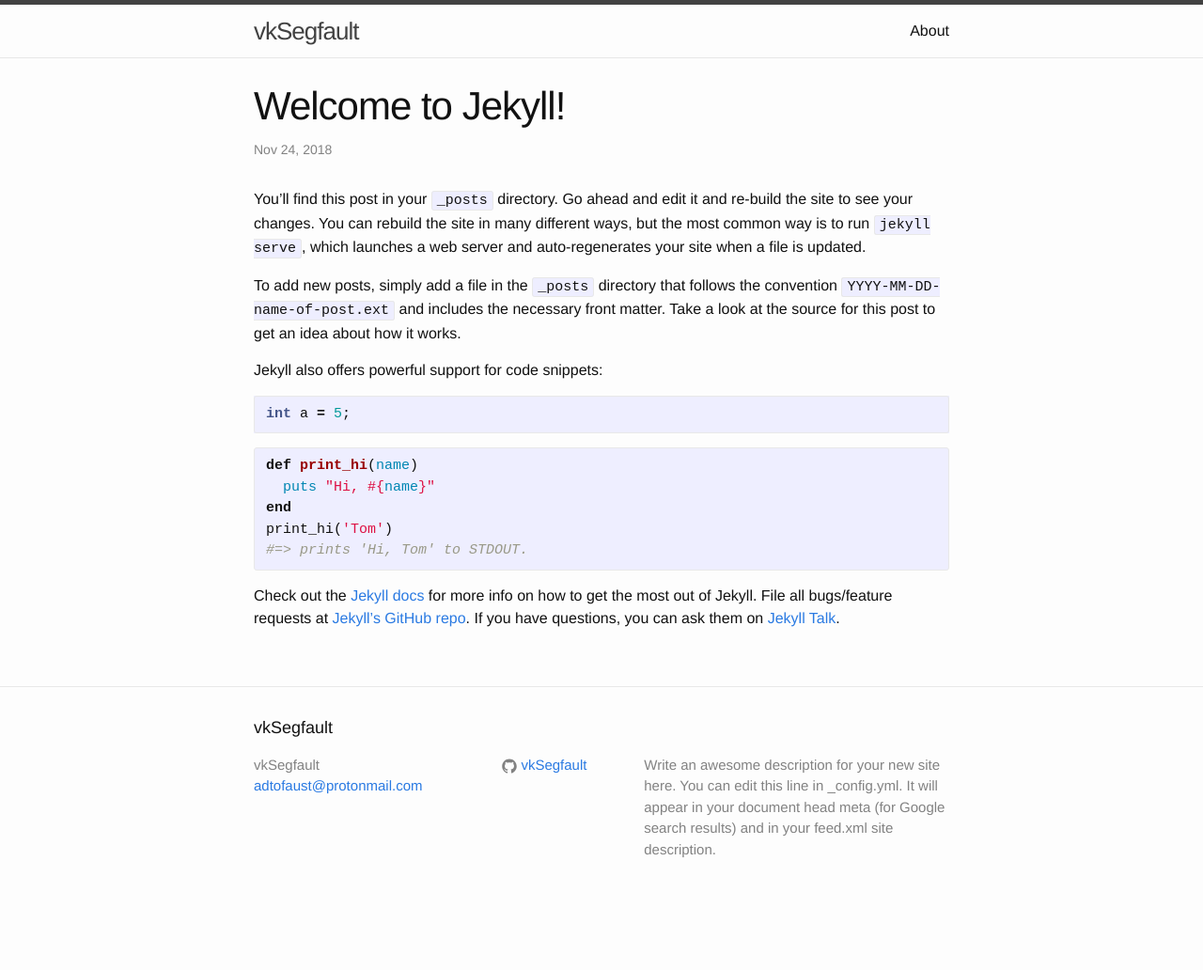
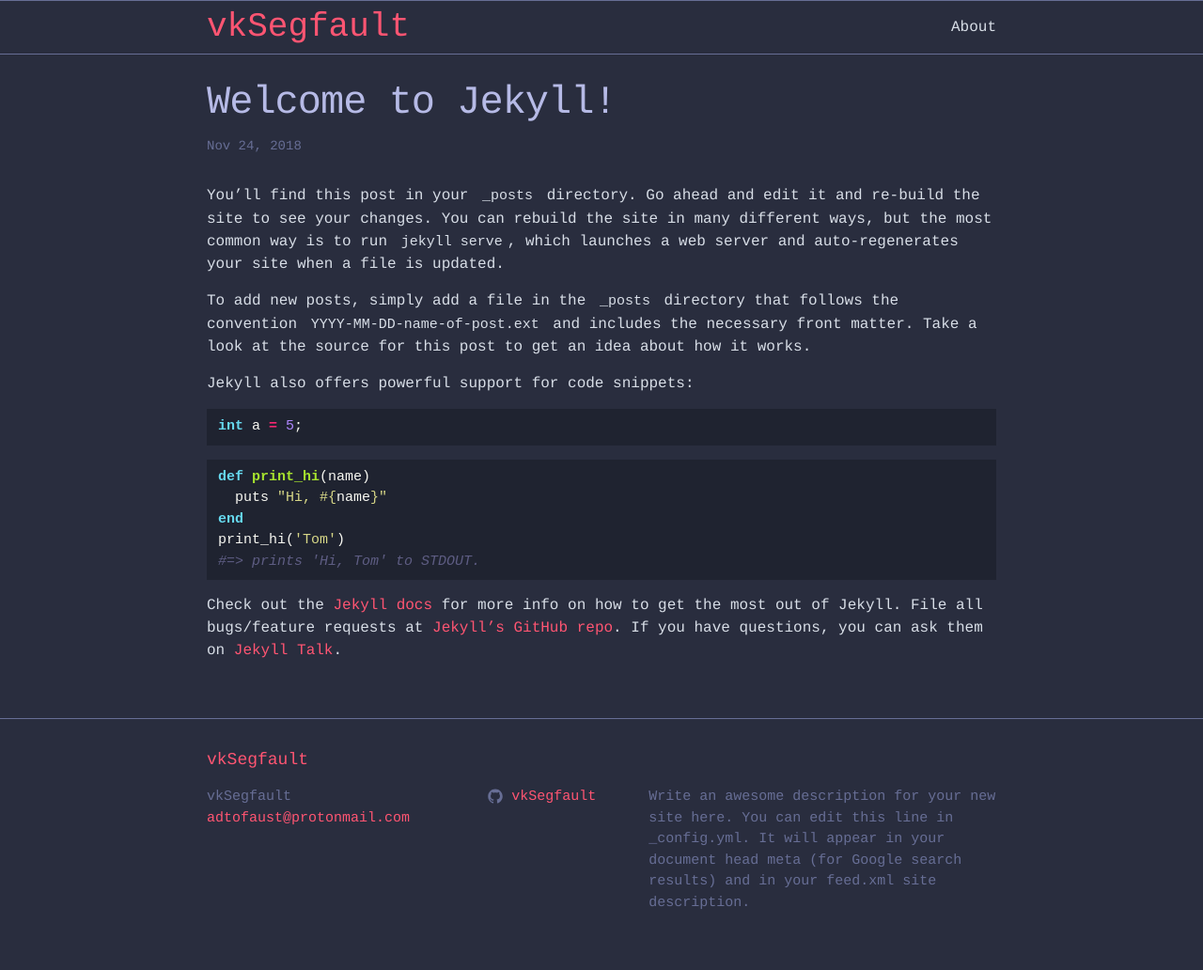
Before and after one commit to vkSegfault/vkSegfault.github.io, a Jekyll site: the page built from _posts/2018-11-24-welcome-to-jekyll.markdown, in a window 1280 px wide. Shown: the whole page at 94% size. Built offline with Jekyll 4.4.1, drawn with Linux system fonts in a browser that asks for light colours; before the commit the page ends 975 px from its top, so only the background shows below that.

Commit message:
nicer colors

```diff
--- a/_sass/_base.scss
+++ b/_sass/_base.scss
@@ -37,7 +37,9 @@ ul, ol, dl, figure,
     margin-bottom: $spacing-unit / 2;
 }
 
-
+h1, h2, h3, h4, h5, h6 {
+    color: $heading-color;
+}
 
 /**
  * Images
@@ -91,16 +93,11 @@ h1, h2, h3, h4, h5, h6 {
  * Links
  */
 a {
-    color: $brand-color;
+    color: $link-color;
     text-decoration: none;
 
-    &:visited {
-        color: darken($brand-color, 15%);
-    }
-
     &:hover {
-        color: $text-color;
-        text-decoration: underline;
+        color: lighten($link-color, 10%);
     }
 }
 
@@ -130,9 +127,6 @@ blockquote {
 pre,
 code {
     font-size: 15px;
-    border: 1px solid $grey-color-light;
-    border-radius: 3px;
-    background-color: #eef;
 }
 
 code {
--- a/_sass/_layout.scss
+++ b/_sass/_layout.scss
@@ -2,8 +2,8 @@
  * Site header
  */
 .site-header {
-    border-top: 5px solid $grey-color-dark;
-    border-bottom: 1px solid $grey-color-light;
+    border-top: 1px solid $grey-color;
+    border-bottom: 1px solid $grey-color;
     min-height: 56px;
 
     // Positioning context for the mobile navigation icon
@@ -11,16 +11,15 @@
 }
 
 .site-title {
-    font-size: 26px;
+    font-size: 36px;
     font-weight: 300;
     line-height: 56px;
-    letter-spacing: -1px;
     margin-bottom: 0;
     float: left;
 
     &,
     &:visited {
-        color: $grey-color-dark;
+        color: $site-title-color;
     }
 }
 
@@ -98,12 +97,13 @@
  * Site footer
  */
 .site-footer {
-    border-top: 1px solid $grey-color-light;
+    border-top: 1px solid $grey-color;
     padding: $spacing-unit 0;
 }
 
 .footer-heading {
     font-size: 18px;
+    color: $site-title-color;
     margin-bottom: $spacing-unit / 2;
 }
 
@@ -173,6 +173,7 @@
 
 .page-heading {
     font-size: 20px;
+    color: $site-title-color;
 }
 
 .post-list {
@@ -192,6 +193,11 @@
 .post-link {
     display: block;
     font-size: 24px;
+    color: $post-title-color;
+    &:hover {
+        color: $post-title-color;
+        text-decoration: underline;
+    }
 }
 
 
@@ -207,6 +213,7 @@
     font-size: 42px;
     letter-spacing: -1px;
     line-height: 1;
+    color: $post-title-color;
 
     @include media-query($on-laptop) {
         font-size: 36px;
--- a/_sass/_syntax-highlighting.scss
+++ b/_sass/_syntax-highlighting.scss
@@ -1,71 +1,208 @@
-/**
- * Syntax highlighting styles
- */
+.highlight table td { padding: 5px; }
+.highlight table pre { margin: 0; }
+.highlight .c, .highlight .cd {
+  color: #5e5d83;
+  font-style: italic;
+}
+.highlight .cm {
+  color: #5e5d83;
+  font-style: italic;
+}
+.highlight .c1 {
+  color: #5e5d83;
+  font-style: italic;
+}
+.highlight .cp {
+  color: #465457;
+  font-weight: bold;
+}
+.highlight .cs {
+  color: #465457;
+  font-weight: bold;
+  font-style: italic;
+}
+.highlight .err {
+  color: #f8f8f2;
+  background-color: #403d3d;
+}
+.highlight .gi {
+  color: #a6e22e;
+}
+.highlight .gd {
+  color: #f92672;
+}
+.highlight .ge {
+  color: #1b1d1e;
+  font-style: italic;
+}
+.highlight .gr {
+  color: #f92672;
+}
+.highlight .gt {
+  color: #f92672;
+}
+.highlight .gh {
+  color: #403d3d;
+}
+.highlight .go {
+  color: #403d3d;
+}
+.highlight .gp {
+  color: #66d9ef;
+}
+.highlight .gs {
+  font-weight: bold;
+}
+.highlight .gu {
+  color: #465457;
+}
+.highlight .k, .highlight .kv {
+  color: #66d9ef;
+  font-weight: bold;
+}
+.highlight .kc {
+  color: #66d9ef;
+  font-weight: bold;
+}
+.highlight .kd {
+  color: #66d9ef;
+  font-weight: bold;
+}
+.highlight .kp {
+  color: #66d9ef;
+  font-weight: bold;
+}
+.highlight .kr {
+  color: #66d9ef;
+  font-weight: bold;
+}
+.highlight .kt {
+  color: #66d9ef;
+  font-weight: bold;
+}
+.highlight .kn {
+  color: #f92672;
+  font-weight: bold;
+}
+.highlight .ow {
+  color: #f92672;
+  font-weight: bold;
+}
+.highlight .o {
+  color: #f92672;
+  font-weight: bold;
+}
+.highlight .mf {
+  color: #af87ff;
+}
+.highlight .mh {
+  color: #af87ff;
+}
+.highlight .il {
+  color: #af87ff;
+}
+.highlight .mi {
+  color: #af87ff;
+}
+.highlight .mo {
+  color: #af87ff;
+}
+.highlight .m, .highlight .mb, .highlight .mx {
+  color: #af87ff;
+}
+.highlight .se {
+  color: #af87ff;
+}
+.highlight .sb {
+  color: #d7d787;
+}
+.highlight .sc {
+  color: #d7d787;
+}
+.highlight .sd {
+  color: #d7d787;
+}
+.highlight .s2 {
+  color: #d7d787;
+}
+.highlight .sh {
+  color: #d7d787;
+}
+.highlight .si {
+  color: #d7d787;
+}
+.highlight .sx {
+  color: #d7d787;
+}
+.highlight .sr {
+  color: #d7d787;
+}
+.highlight .s1 {
+  color: #d7d787;
+}
+.highlight .ss {
+  color: #d7d787;
+}
+.highlight .s {
+  color: #d7d787;
+}
+.highlight .na {
+  color: #a6e22e;
+}
+.highlight .nc {
+  color: #a6e22e;
+  font-weight: bold;
+}
+.highlight .nd {
+  color: #a6e22e;
+  font-weight: bold;
+}
+.highlight .ne {
+  color: #a6e22e;
+  font-weight: bold;
+}
+.highlight .nf {
+  color: #a6e22e;
+  font-weight: bold;
+}
+.highlight .no {
+  color: #66d9ef;
+}
+.highlight .bp {
+  color: #f8f8f2;
+}
+.highlight .nb {
+  color: #f8f8f2;
+}
+.highlight .ni {
+  color: #f8f8f2;
+}
+.highlight .nn {
+  color: #f8f8f2;
+}
+.highlight .vc {
+  color: #f8f8f2;
+}
+.highlight .vg {
+  color: #f8f8f2;
+}
+.highlight .vi {
+  color: #f8f8f2;
+}
+.highlight .nv {
+  color: #f8f8f2;
+}
+.highlight .w {
+  color: #f8f8f2;
+}
+.highlight .nl {
+  color: #f8f8f2;
+  font-weight: bold;
+}
+.highlight .nt {
+  color: #f92672;
+}
 .highlight {
-    background: #fff;
-    @extend %vertical-rhythm;
-
-    .highlighter-rouge & {
-      background: #eef;
-    }
-
-    .c     { color: #998; font-style: italic } // Comment
-    .err   { color: #a61717; background-color: #e3d2d2 } // Error
-    .k     { font-weight: bold } // Keyword
-    .o     { font-weight: bold } // Operator
-    .cm    { color: #998; font-style: italic } // Comment.Multiline
-    .cp    { color: #999; font-weight: bold } // Comment.Preproc
-    .c1    { color: #998; font-style: italic } // Comment.Single
-    .cs    { color: #999; font-weight: bold; font-style: italic } // Comment.Special
-    .gd    { color: #000; background-color: #fdd } // Generic.Deleted
-    .gd .x { color: #000; background-color: #faa } // Generic.Deleted.Specific
-    .ge    { font-style: italic } // Generic.Emph
-    .gr    { color: #a00 } // Generic.Error
-    .gh    { color: #999 } // Generic.Heading
-    .gi    { color: #000; background-color: #dfd } // Generic.Inserted
-    .gi .x { color: #000; background-color: #afa } // Generic.Inserted.Specific
-    .go    { color: #888 } // Generic.Output
-    .gp    { color: #555 } // Generic.Prompt
-    .gs    { font-weight: bold } // Generic.Strong
-    .gu    { color: #aaa } // Generic.Subheading
-    .gt    { color: #a00 } // Generic.Traceback
-    .kc    { font-weight: bold } // Keyword.Constant
-    .kd    { font-weight: bold } // Keyword.Declaration
-    .kp    { font-weight: bold } // Keyword.Pseudo
-    .kr    { font-weight: bold } // Keyword.Reserved
-    .kt    { color: #458; font-weight: bold } // Keyword.Type
-    .m     { color: #099 } // Literal.Number
-    .s     { color: #d14 } // Literal.String
-    .na    { color: #008080 } // Name.Attribute
-    .nb    { color: #0086B3 } // Name.Builtin
-    .nc    { color: #458; font-weight: bold } // Name.Class
-    .no    { color: #008080 } // Name.Constant
-    .ni    { color: #800080 } // Name.Entity
-    .ne    { color: #900; font-weight: bold } // Name.Exception
-    .nf    { color: #900; font-weight: bold } // Name.Function
-    .nn    { color: #555 } // Name.Namespace
-    .nt    { color: #000080 } // Name.Tag
-    .nv    { color: #008080 } // Name.Variable
-    .ow    { font-weight: bold } // Operator.Word
-    .w     { color: #bbb } // Text.Whitespace
-    .mf    { color: #099 } // Literal.Number.Float
-    .mh    { color: #099 } // Literal.Number.Hex
-    .mi    { color: #099 } // Literal.Number.Integer
-    .mo    { color: #099 } // Literal.Number.Oct
-    .sb    { color: #d14 } // Literal.String.Backtick
-    .sc    { color: #d14 } // Literal.String.Char
-    .sd    { color: #d14 } // Literal.String.Doc
-    .s2    { color: #d14 } // Literal.String.Double
-    .se    { color: #d14 } // Literal.String.Escape
-    .sh    { color: #d14 } // Literal.String.Heredoc
-    .si    { color: #d14 } // Literal.String.Interpol
-    .sx    { color: #d14 } // Literal.String.Other
-    .sr    { color: #009926 } // Literal.String.Regex
-    .s1    { color: #d14 } // Literal.String.Single
-    .ss    { color: #990073 } // Literal.String.Symbol
-    .bp    { color: #999 } // Name.Builtin.Pseudo
-    .vc    { color: #008080 } // Name.Variable.Class
-    .vg    { color: #008080 } // Name.Variable.Global
-    .vi    { color: #008080 } // Name.Variable.Instance
-    .il    { color: #099 } // Literal.Number.Integer.Long
+  color: #f8f8f2;
+  background-color: #1f2330;
 }
--- a/css/main.scss
+++ b/css/main.scss
@@ -3,30 +3,33 @@
 ---
 @charset "utf-8";
 
-
-
 // Our variables
-$base-font-family: "Helvetica Neue", Helvetica, Arial, sans-serif;
+//$base-font-family: "Helvetica Neue", Helvetica, Arial, sans-serif;
+$base-font-family: Courier;
 $base-font-size:   16px;
-$base-font-weight: 400;
+$base-font-weight: 200;
 $small-font-size:  $base-font-size * 0.875;
 $base-line-height: 1.5;
 
 $spacing-unit:     30px;
 
-$text-color:       #111;
-$background-color: #fdfdfd;
-$brand-color:      #2a7ae2;
+$text-color:            #d8dee7;
+$background-color:      #292d3e;
+$link-color:            #ff5572;
+$site-title-color:      #ff5572;
+$post-title-color:      #b6bae6;
+$heading-color:         #b6bae6;
+$brand-color:           #ff5572;
 
-$grey-color:       #828282;
+$grey-color:       #676e95;
 $grey-color-light: lighten($grey-color, 40%);
-$grey-color-dark:  darken($grey-color, 25%);
+$grey-color-dark:  darken($grey-color, 5%);
 
 // Width of the content area
-$content-width:    800px;
+$content-width:    900px;
 
 $on-palm:          600px;
-$on-laptop:        800px;
+$on-laptop:        900px;
 
 
 
```
Also changed, not shown: 5 other files.
